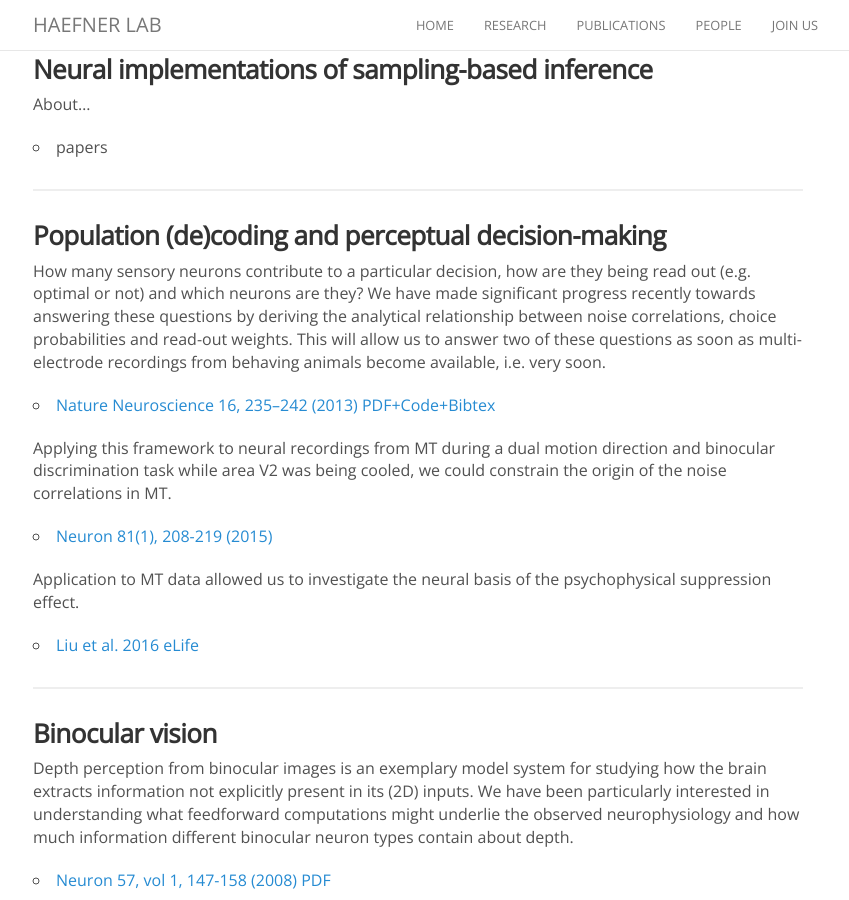
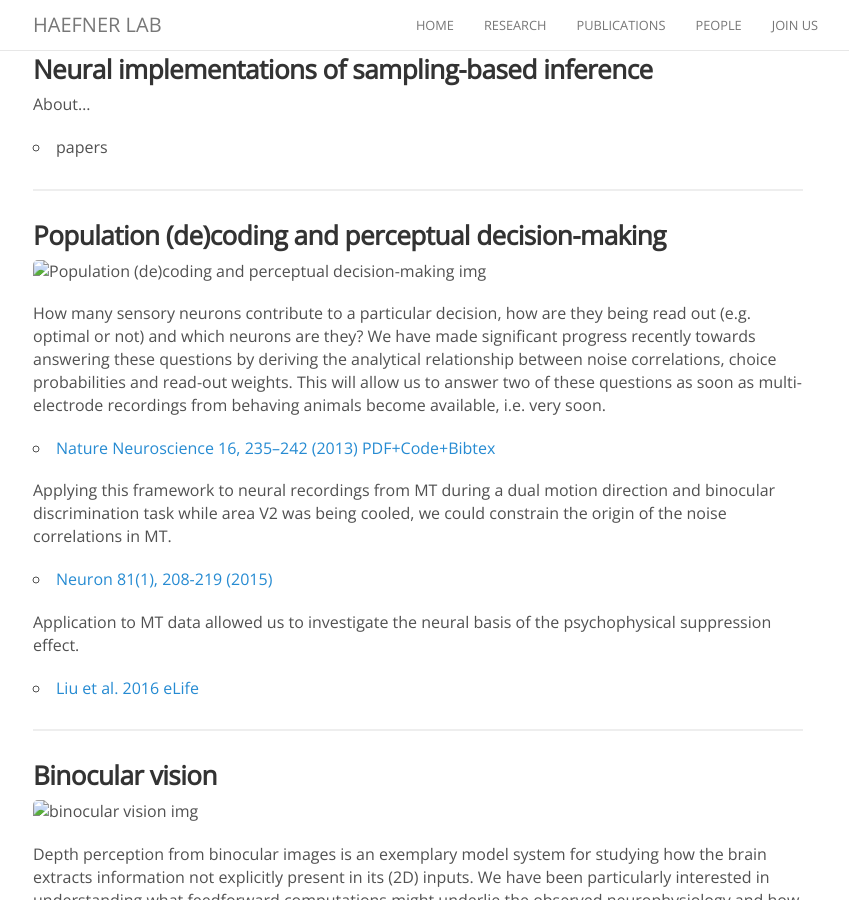
Before and after one commit to haefnerlab/haefnerlab.github.io, a Jekyll site: the page built from research.md, in a window 1280 px wide and 900 px high, scrolled down 1104 px. Shown: the whole window, without its empty margins (222-1071 px from the left). Built offline with Jekyll 4.4.1, drawn with Linux system fonts in a browser that asks for light colours; nearby versions of some CDN libraries.

Commit message:
add images

```diff
--- a/research.md
+++ b/research.md
@@ -53,7 +53,7 @@
 
 <a name="classic"></a>
 ### Population (de)coding and perceptual decision-making
-
+![Population (de)coding and perceptual decision-making img](images/research/population_icon.png "Population (de)coding and perceptual decision-making")
 How many sensory neurons contribute to a particular decision, how are they being read out (e.g. optimal or not) and which neurons are they? We have made significant progress recently towards answering these questions by deriving the analytical relationship between noise correlations, choice probabilities and read-out weights. This will allow us to answer two of these questions as soon as multi-electrode recordings from behaving animals become available, i.e. very soon.
 
 - [Nature Neuroscience 16, 235–242 (2013)](http://www.nature.com/neuro/journal/v16/n2/full/nn.3309.html) [PDF+Code+Bibtex](http://bethgelab.org/publications/r.+m.+haefner/)
@@ -70,7 +70,7 @@
 
 <a name="binvis"></a>
 ### Binocular vision
-
+![binocular vision img](images/research/bin_vision_icon.png "binocular vision")
 Depth perception from binocular images is an exemplary model system for studying how the brain extracts information not explicitly present in its (2D) inputs. We have been particularly interested in understanding what feedforward computations might underlie the observed neurophysiology and how much information different binocular neuron types contain about depth.
 
 - [Neuron 57, vol 1, 147-158 (2008)](http://www.cell.com/neuron/abstract/S0896-6273(07)00980-4) [PDF](http://lsr-web.net/Assets/NEIPages/BruceCumming/pdfs/HaefnerCummingNeuron08.pdf)
```
Also changed, not shown: other parts of research.md (+1 -1 lines).
